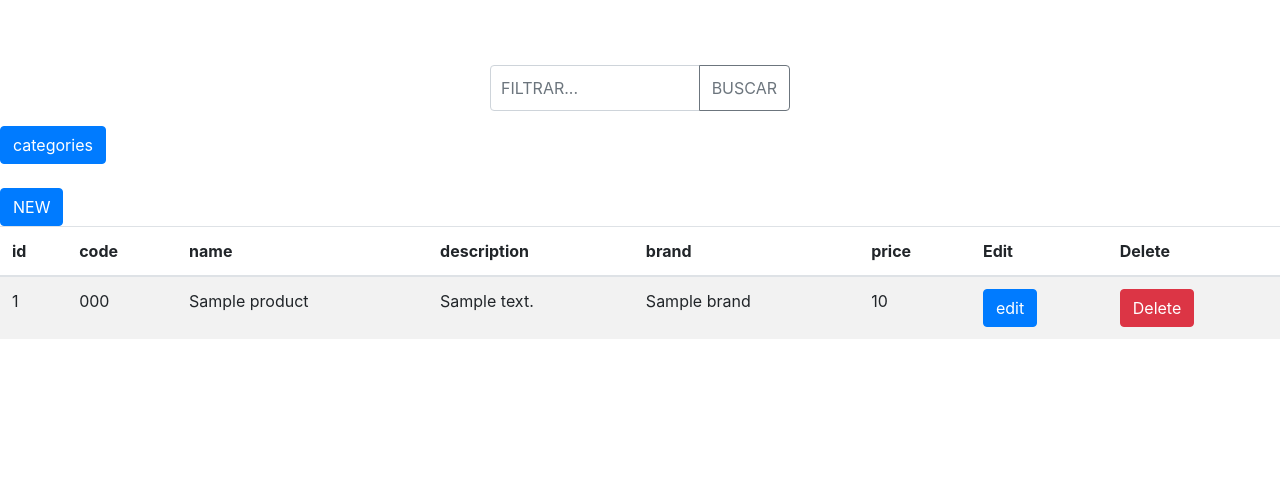
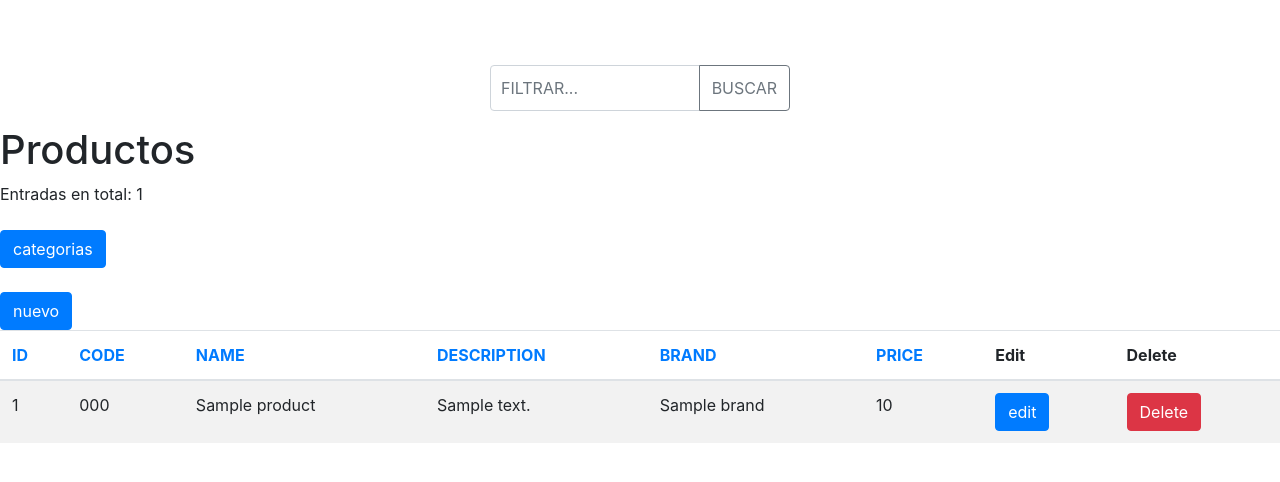
Before and after one commit to edwinchucho/PruebaDeSymfony, a Symfony app: template templates/product/index.html.twig in a window 1280 px wide. Shown: the top 482 px of the page. Run offline with Twig, Linux system fonts and the light colour scheme; the template is opened without the code that fills it: most values are stand-ins (such as "Sample title", 1, 10 or a date in 2020); some libraries are stand-ins or nearby versions.

Commit message:
con sorting y regex

```diff
--- a/src/Controller/CategoryController.php
+++ b/src/Controller/CategoryController.php
@@ -19,7 +19,8 @@ class CategoryController extends AbstractController
      */
     public function show(CategoryRepository $repository, PaginatorInterface $paginator, Request $request): Response
     {
-        $query = $repository->findAll();
+
+        $query = $repository->getQuery();
 
         $categories = $paginator->paginate(
             $query,
--- a/src/Entity/Product.php
+++ b/src/Entity/Product.php
@@ -33,7 +33,10 @@ class Product
      *      minMessage = "debe tener minimo 4 caracteres",
      *      maxMessage = "debe tener maximo 10 caracteres")
      * @UniqueCode()
-     * @Assert\Regex("/^\s+\W/")
+     * @Assert\Regex(
+     *     pattern="/\w/",
+     *     match=true,
+     *     message="no puede contener caracteres especiales")
      */
     private $code;
 
--- a/src/Repository/CategoryRepository.php
+++ b/src/Repository/CategoryRepository.php
@@ -19,4 +19,10 @@ class CategoryRepository extends ServiceEntityRepository
         parent::__construct($registry, Category::class);
     }
 
+    public function getQuery()
+    {
+        return $this->createQueryBuilder('c')
+            ->getQuery()
+            ;
+    }
 }
--- a/templates/product/index.html.twig
+++ b/templates/product/index.html.twig
@@ -7,6 +7,7 @@
 {% block body %}
     <div class="row">
         <div class="col-sm-12">
+            <!-- filtrar -->
             <form>
                 <div class="input-group form-signin">
                     <input type="text"
@@ -23,46 +24,54 @@
                     </div>
                 </div>
             </form>
+            <!-- termina filtrado-->
+            <h1>Productos</h1>
+            <!-- conteo de entradas-->
+            <div class="count">
+                        <span class="label label-primary">
+                            Entradas en total: {{ products.getTotalItemCount }}
+                        </span>
+            </div>
+            <br/>
 
-            <a class="btn btn-primary" href="{{ path('app_category') }}">categories</a>
+            <a class="btn btn-primary" href="{{ path('app_category') }}">categorias</a>
             <br>
             <br>
-            <a class="btn btn-primary" href="{{ path('product_new') }}">NEW</a>
+            <a class="btn btn-primary" href="{{ path('product_new') }}">nuevo</a>
 
             <table class="table table-striped js-table ">
                 <thead>
-                <tr>
-                    <th>id</th>
-                    <th>code</th>
-                    <th>name</th>
-                    <th>description</th>
-                    <th>brand</th>
-                    <th>price</th>
-                    <th>Edit</th>
-                    <th>Delete</th>
-                </tr>
+                    <tr>
+                        <!-- sorting -->
+                        <th>{{ knp_pagination_sortable(products, 'ID', 'p.id') }}</th>
+                        <th{% if products.isSorted('p.code') %} class="sorted"{% endif %}>
+                            {{ knp_pagination_sortable(products, 'CODE', 'p.code') }}
+                        </th>
+                        <th{% if products.isSorted('p.name') %} class="sorted"{% endif %}>
+                            {{ knp_pagination_sortable(products, 'NAME', 'p.name') }}
+                        </th>
+                        <th{% if products.isSorted('p.description') %} class="sorted"{% endif %}>
+                            {{ knp_pagination_sortable(products, 'DESCRIPTION', 'p.description') }}
+                        </th>
+                        <th{% if products.isSorted('p.brand') %} class="sorted"{% endif %}>
+                            {{ knp_pagination_sortable(products, 'BRAND', 'p.brand') }}
+                        </th>
+                        <th{% if products.isSorted('p.price') %} class="sorted"{% endif %}>
+                            {{ knp_pagination_sortable(products, 'PRICE', 'p.price') }}
+                        </th>
+                        <th>Edit</th>
+                        <th>Delete</th>
+                    </tr>
                 </thead>
                 <tbody>
                 {% for product in products %}
                     <tr>
-                        <td>
-                            {{ product.id }}
-                        </td>
-                        <td>
-                            {{ product.code }}
-                        </td>
-                        <td>
-                            {{ product.name }}
-                        </td>
-                        <td>
-                            {{ product.description }}
-                        </td>
-                        <td>
-                            {{ product.brand }}
-                        </td>
-                        <td>
-                            {{ product.price }}
-                        </td>
+                        <td>{{ product.id }}</td>
+                        <td>{{ product.code }}</td>
+                        <td>{{ product.name }}</td>
+                        <td>{{ product.description }}</td>
+                        <td>{{ product.brand }}</td>
+                        <td>{{ product.price }}</td>
                         <td>
                             <a class="btn btn-primary" href="{{ path('product_edit', {'id': product.id}) }}">edit</a>
                         </td>
@@ -72,10 +81,7 @@
                             </button>
                         </td>
                     </tr>
-
-
                 {% endfor %}
-
                 </tbody>
             </table>
             {{ knp_pagination_render(products) }}
```
Also changed, not shown: templates/category/index.html.twig (+25 -26 lines).
